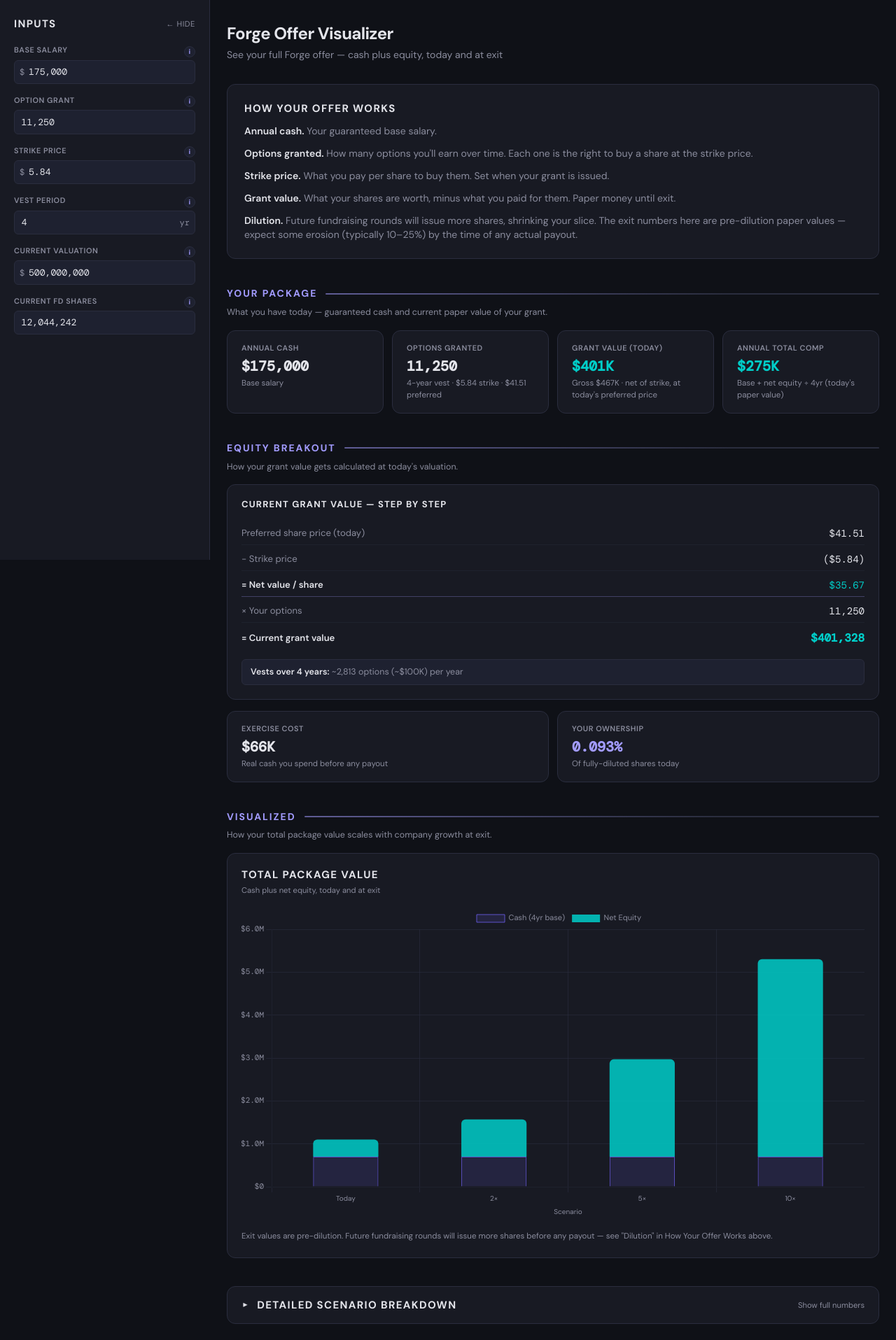
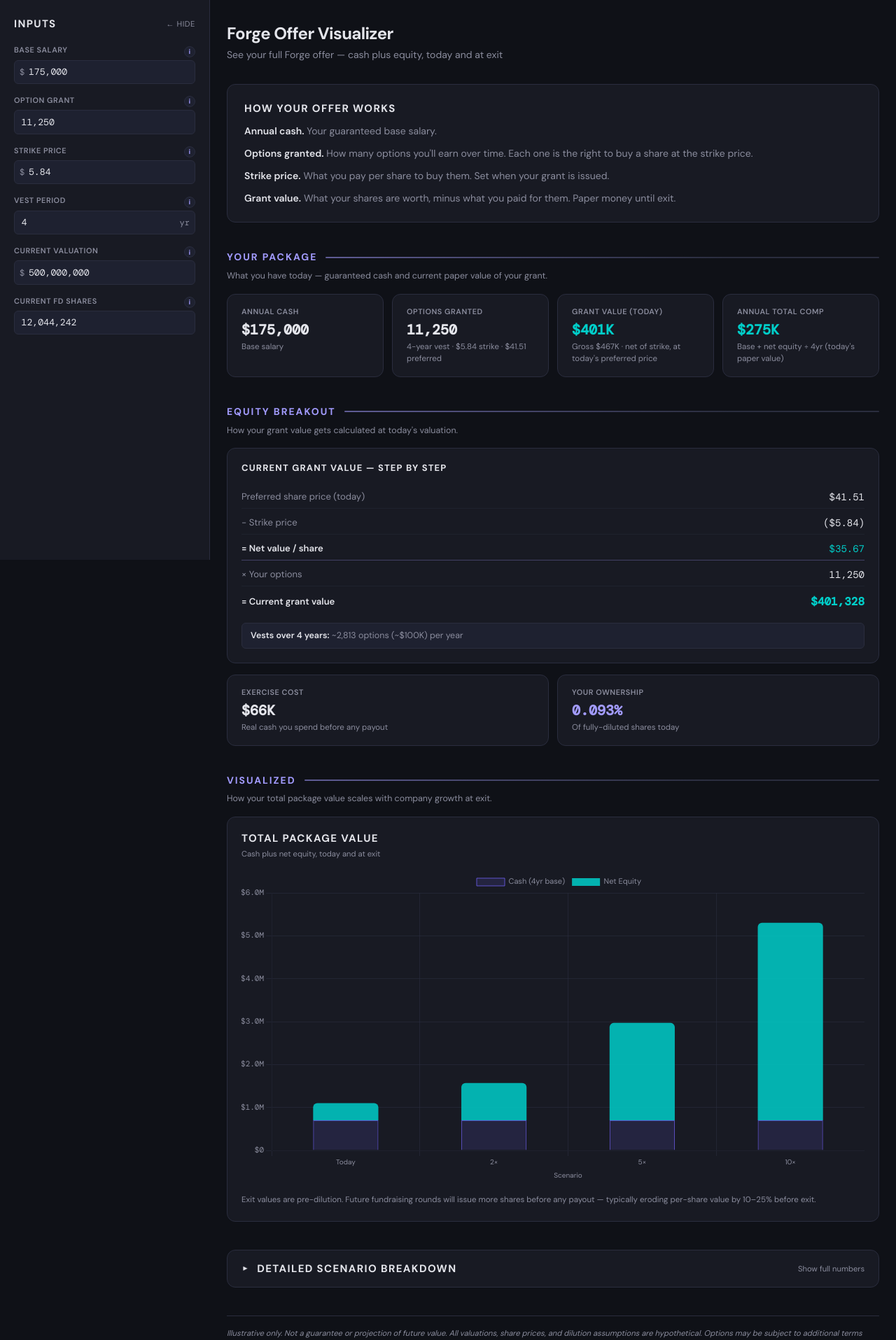
Before and after one commit to marypetrino/equity-doc, a Next.js app: page / in a window 1280 px wide. Shown: the top 1915 px of the page at 70% size. Built offline with nearby package versions, Linux system fonts and the light colour scheme.

Commit message:
Move dilution caveat from glossary to chart explainer

```diff
--- a/app/calculator.tsx
+++ b/app/calculator.tsx
@@ -198,9 +198,6 @@
               <li>
                 <span className="font-semibold text-[var(--text)]">Grant value.</span> What your shares are worth, minus what you paid for them. Paper money until exit.
               </li>
-              <li>
-                <span className="font-semibold text-[var(--text)]">Dilution.</span> Future fundraising rounds will issue more shares, shrinking your slice. The exit numbers here are pre-dilution paper values — expect some erosion (typically 10–25%) by the time of any actual payout.
-              </li>
             </ul>
           </section>
 
@@ -356,7 +353,7 @@
                 }}
               />
               <p className="mt-4 text-[0.72rem] leading-relaxed text-[var(--text-muted)]">
-                Exit values are pre-dilution. Future fundraising rounds will issue more shares before any payout — see &quot;Dilution&quot; in How Your Offer Works above.
+                Exit values are pre-dilution. Future fundraising rounds will issue more shares before any payout — typically eroding per-share value by 10–25% before exit.
               </p>
             </div>
           </section>
```
